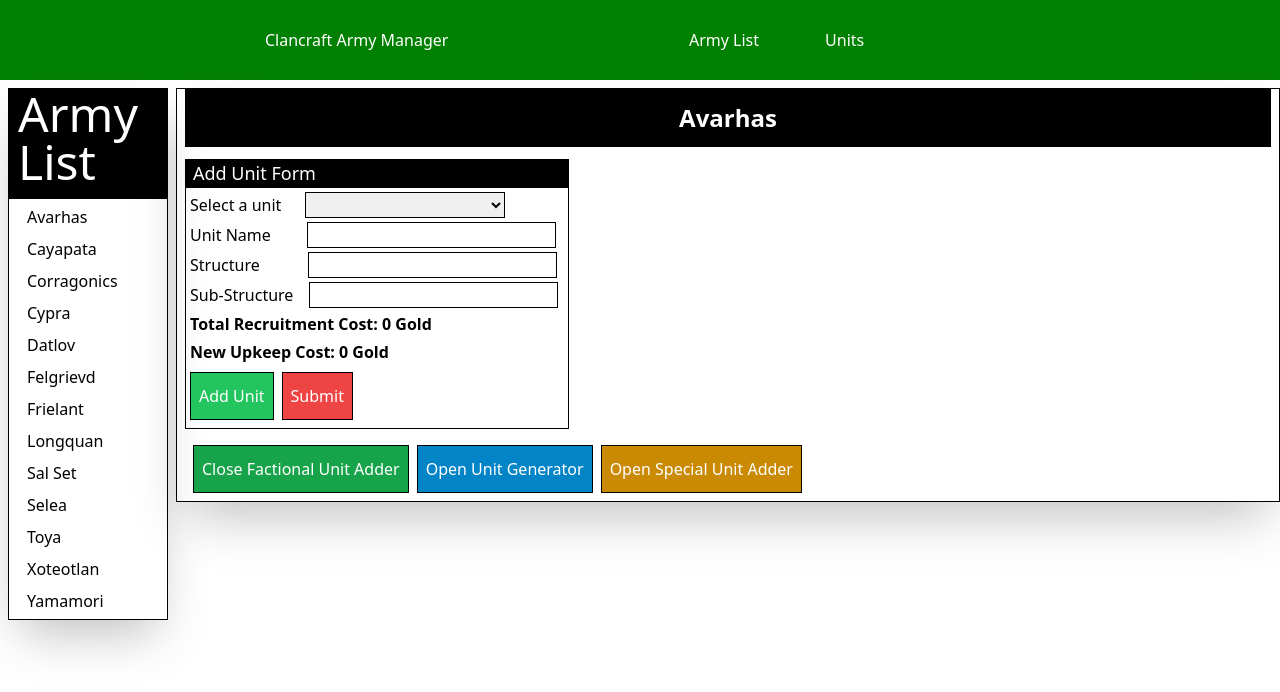
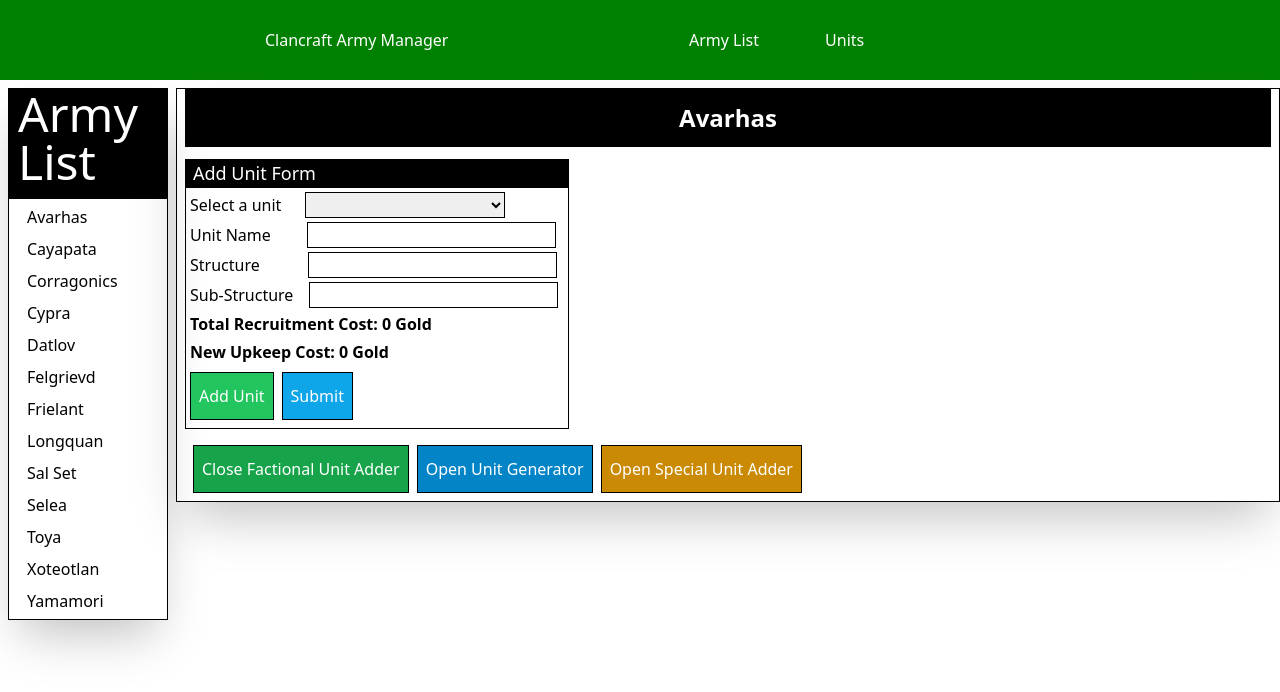
Before and after one commit to 7GCraft/Clancraft-Army-Manager, a Vue app: page /armies/AV in a window 1280 px wide. Shown: the top 692 px of the page. Built offline with nearby package versions, Linux system fonts and the light colour scheme.

Commit message:
Implement sky colour for the submit button in all forms.

```diff
--- a/src/components/AddUnitForm.vue
+++ b/src/components/AddUnitForm.vue
@@ -25,7 +25,7 @@
          <h4 class="font-lg mt-1 font-semibold">Total Recruitment Cost: {{totalRecruitmentCost}} {{ baseUnit }}</h4>
           <h4 class="font-lg mt-1 font-semibold">New Upkeep Cost: {{ totalUpkeepCost}} {{ baseUnit }}</h4>
         <button class="active:font-bold active:bg-green-300 px-2 text-white border h-12 bg-green-500 hover:bg-green-400 hover:font-semibold border-black my-2 mr-2" type="button" @click="addUnits">Add Unit</button>
-        <button class="active:font-bold active:bg-red-300 px-2 text-white border bg-red-500 hover:bg-red-400 hover:font-semibold border-black border-lg h-12">Submit</button>
+        <button class="active:font-bold active:bg-sky-300 px-2 text-white border bg-sky-500 hover:bg-sky-400 hover:font-semibold border-black border-lg h-12 ">Submit</button>
     </form>
 </div>
 <div class="flex-grow text-center mx-3" v-if="selectedUnits.length > 0">
--- a/src/components/UnitGeneratorForm.vue
+++ b/src/components/UnitGeneratorForm.vue
@@ -27,7 +27,7 @@
 
     </div>
      <button class="active:font-bold active:bg-green-300  px-2 text-white border h-12 bg-green-500 hover:bg-green-400 hover:font-semibold border-black my-2 mr-2" type="button" @click="generateUnitBasedOnMode()">Generate Unit</button>
-        <button class="active:font-bold active:bg-red-300  px-2 text-white border bg-red-500 hover:bg-red-400 hover:font-semibold border-black border-lg h-12" @click="addUnits">Submit</button>
+        <button class="active:font-bold active:bg-sky-300 px-2 text-white border bg-sky-500 hover:bg-sky-400 hover:font-semibold border-black border-lg h-12" @click="addUnits">Submit</button>
 
   </form>
 
```
